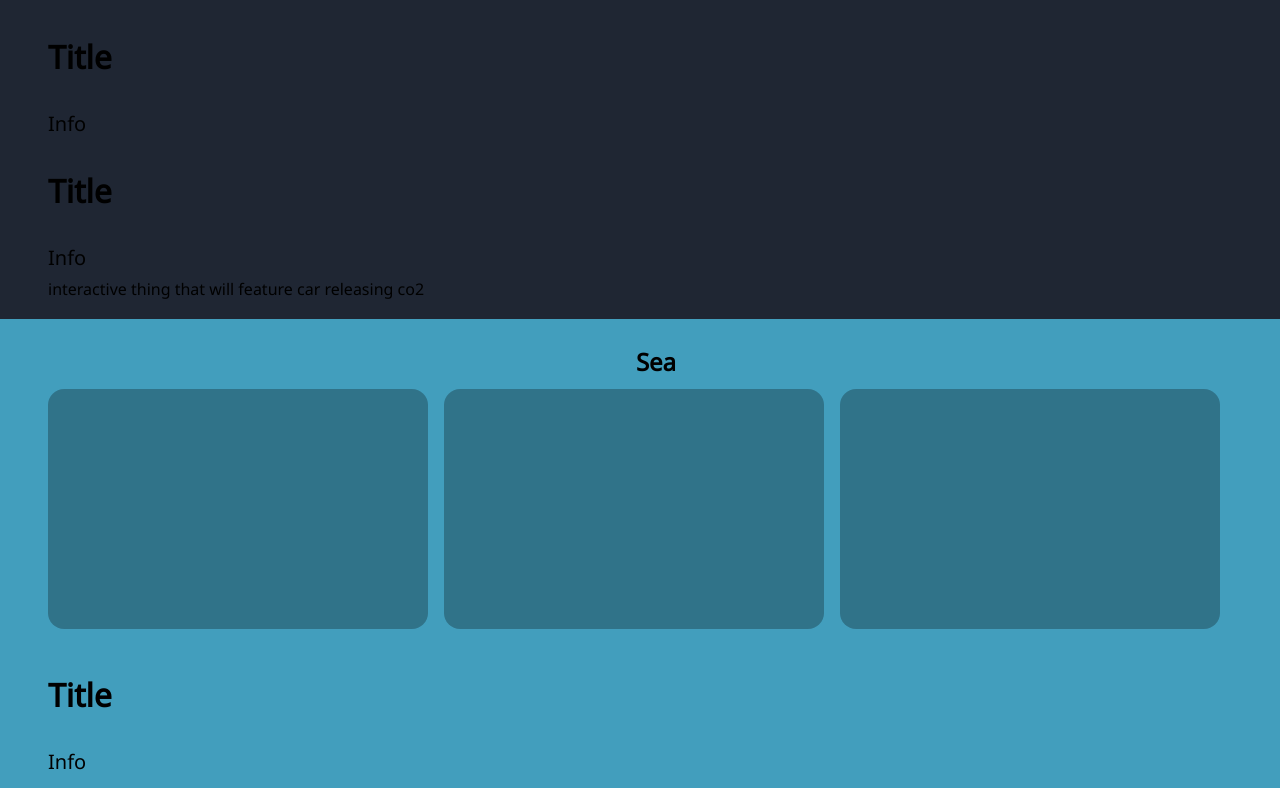
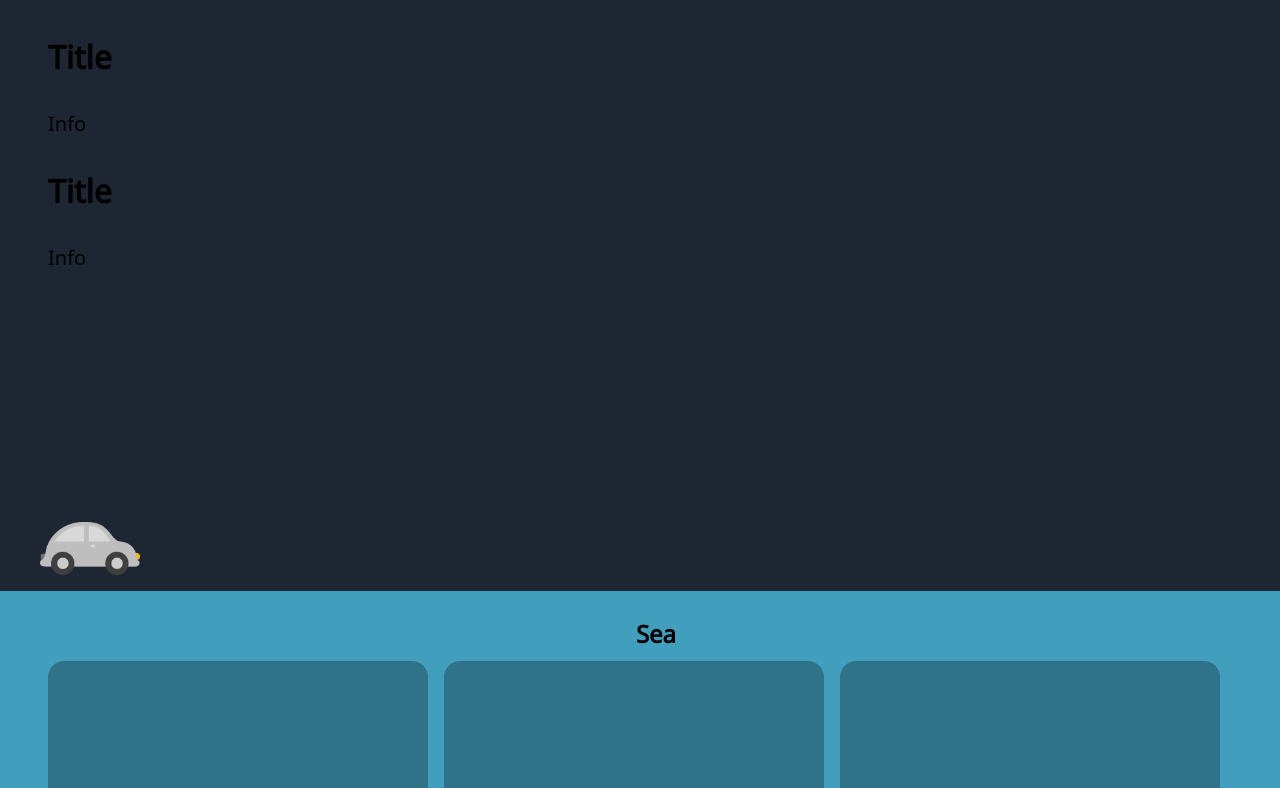
Before and after one commit to SupremeDonut/shshacks-2022, a React (Create React App) app: page / in a window 1280 px wide. Shown: the part 1324-2112 px from the top of the page. Built offline with nearby package versions, Linux system fonts and the light colour scheme.

Commit message:
car minigame

```diff
--- a/src/components/Air.js
+++ b/src/components/Air.js
@@ -1,7 +1,46 @@
 import '../styles/Card.css';
 import '../styles/Air.css';
+import car from '../assets/car.png'
+import Smoke from './Smoke.js';
+import React from 'react';
 
-function Air() {
+
+class Air extends React.Component {
+	constructor() {
+		super()
+		this.state = {
+		smokeList: [],
+		running: false
+		}
+
+		this.fartGas = this.fartGas.bind(this);
+		this.createSmoke = this.createSmoke.bind(this);
+	}
+
+	async fartGas() {
+		if (this.state.running) return;
+		this.setState({ running: true });
+		let interval = setInterval(this.createSmoke, 60);
+		const car = document.getElementById("car");
+		car.style.animation = "rev 120ms 6";
+		await new Promise(r => setTimeout(r, 800));
+		car.style.left = "-150px";
+		car.style.animation = "run 1s ease-in";
+		await new Promise(r => setTimeout(r, 2000));
+		car.style.animation = "return 2s ease-out";
+		await new Promise(r => setTimeout(r, 2000));
+		car.style.animation = "";
+		car.style.left = "";
+		this.setState({ running: false });
+		clearInterval(interval);
+	}
+
+	createSmoke() {
+		const x = document.getElementById("car").getBoundingClientRect().left;
+		this.setState({ smokeList: [...this.state.smokeList, <Smoke x={x} />] });
+	}
+
+	render() {
 		return (
 		<div className="air page" id="air">
 			<h2>Air</h2>
@@ -28,9 +67,13 @@ function Air() {
 			<h1>Title</h1>
 				<p>Info</p>
 			</div>
-		interactive thing that will feature car releasing co2
+			<div className="minigame">
+				<div className="smokes">{this.state.smokeList}</div>
+				<img className="minicar" src={car} id="car" alt="car" onClick={this.fartGas}></img>
+			</div>
 		</div>
 		);
 	}
+}
 
 export default Air;
--- /dev/null
+++ b/src/components/Smoke.js
@@ -0,0 +1,34 @@
+import React from "react"
+
+class Smoke extends React.Component {
+	constructor(props) {
+		super(props);
+		this.state = {
+			time: 0,
+			x: props.x,
+			render: true,
+			opacity: 1
+		}
+		this.getPosition = this.getPosition.bind(this);
+		this.move = this.move.bind(this);
+		setInterval(this.move, 50);
+		setTimeout(() => this.state.opacity = 0, 100);
+		setTimeout(() => {this.state.render = false}, 1000);
+	}
+
+	move() {
+		this.setState({ time: this.state.time + 2 });
+	}
+
+	getPosition() {
+		const trans = `translate(${this.state.x - this.state.time * 5}px, ${280 - this.state.time}px)`
+		return trans;
+	}
+
+	render() {
+		if (this.state.render == false) return null;
+		return <div className="smoke" style={{ transform: this.getPosition(), opacity: this.state.opacity }}>test</div>
+	}
+}
+
+export default Smoke;
--- a/src/styles/Air.css
+++ b/src/styles/Air.css
@@ -2,4 +2,45 @@
 	background-color: var(--air1);
 	padding-left: 48px;
 	line-height: 1.75;
+	overflow: hidden;
 }
+
+.minigame {
+	width: 120%;
+	height: 300px;
+	position: relative;
+	overflow: hidden;
+	margin-left: -3rem;
+}
+
+.smokes {
+	position: relative;
+}
+
+.smoke {
+	position: absolute;
+	transition: opacity 0.4s ease-out;
+}
+
+.minicar {
+	width: 100px;
+	position: absolute;
+	left: 40px;
+	bottom: 0;
+}
+
+@keyframes rev {
+	from {left: 37px;}
+	50% {left: 43px;}
+	to {left: 37px;}
+}
+
+@keyframes run {
+	from {left: 40px;}
+	to {left: 200vw;}
+}
+
+@keyframes return {
+	from {left: -150px}
+	to {left: 40px}
+}
--- a/src/styles/App.css
+++ b/src/styles/App.css
@@ -12,9 +12,14 @@
 	--sea3: #F7AD19;
 }
 
-.App{
+html {
+	scroll-behavior: smooth;
+}
+
+.App {
 	font-family: 'Noto Sans', sans-serif;
 }
+
 header {
 	display: flex;
 	align-items: center;
@@ -23,7 +28,6 @@ header {
 	padding: 4px 8px;
 	background: black;
 	color: white;
-
 }
 
 nav {
```
Also changed, not shown: src/assets/car.png (added). Lines whose indentation alone changed are shown as unchanged.
